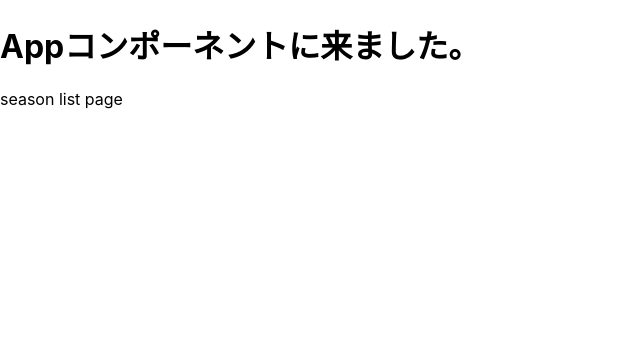
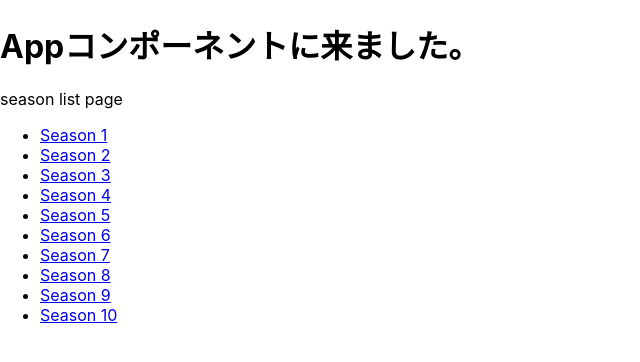
Before and after one commit to Takapy1/FriendsEngApp-frontend-react, a React (Create React App) app: page /seasons in a window 1280 px wide. Shown: the top 362 px of the page, without its empty margins (0-640 px from the left). Built offline with nearby package versions, Linux system fonts and the light colour scheme.

Commit message:
[fix] episodeList and SeasonList adding links

```diff
--- a/package.json
+++ b/package.json
@@ -6,6 +6,7 @@
     "@testing-library/jest-dom": "^5.14.1",
     "@testing-library/react": "^12.0.0",
     "@testing-library/user-event": "^13.2.1",
+    "axios": "^0.25.0",
     "react": "^17.0.2",
     "react-dom": "^17.0.2",
     "react-router-dom": "^6.2.1",
--- a/src/components/episodes/EpisodeList.jsx
+++ b/src/components/episodes/EpisodeList.jsx
@@ -1,8 +1,37 @@
-import React, { Component } from "react";
+import React, { Component, useEffect, useState } from "react";
+import axios from 'axios'
+import { Link, useParams } from "react-router-dom";
 
 export const EpisodeList = () => {
+  const [numEpisodes, setNumEpisodes] = useState();
+  const [links, setLinks] = useState([]);
+  const seasonId = useParams().id;
+  console.log(useParams);
+
+  useEffect( () => {
+    axios.get(process.env.REACT_APP_SERVER_URL + `/api/v1/seasons/${seasonId}/episodes`)
+    .then(res => {
+      console.log(res.data.data.length);
+      setNumEpisodes(res.data.data.length);
+      setLinks([...Array(numEpisodes).keys()]);
+    })
+    .catch(e => {
+      console.log(e);
+    });
+  }, [])
 
   return (
-    <><p>episode list page</p></>
+    <>
+      <h1>Season {seasonId}, Episode一覧</h1>
+      <div>
+        {links.map(val => {
+          return(
+            <div>
+              <Link to={`/seasons/1/episodes/${val+1}`}>Episode {val + 1}</Link>
+            </div>
+          )
+        })}
+      </div>
+    </>
   )
 }
--- a/src/components/seasons/SeasonList.jsx
+++ b/src/components/seasons/SeasonList.jsx
@@ -1,8 +1,24 @@
 import React, { Component } from "react";
+import { Link } from "react-router-dom";
 
 export const SeasonList = () => {
 
   return (
-    <><p>season list page</p></>
+    <>
+      <p>season list page</p>
+
+      <ul>
+        <li><Link to={'/seasons/1/episodes'}>Season 1</Link></li>
+        <li><Link to={'/seasons/2/episodes'}>Season 2</Link></li>
+        <li><Link to={'/seasons/3/episodes'}>Season 3</Link></li>
+        <li><Link to={'/seasons/4/episodes'}>Season 4</Link></li>
+        <li><Link to={'/seasons/5/episodes'}>Season 5</Link></li>
+        <li><Link to={'/seasons/6/episodes'}>Season 6</Link></li>
+        <li><Link to={'/seasons/7/episodes'}>Season 7</Link></li>
+        <li><Link to={'/seasons/8/episodes'}>Season 8</Link></li>
+        <li><Link to={'/seasons/9/episodes'}>Season 9</Link></li>
+        <li><Link to={'/seasons/10/episodes'}>Season 10</Link></li>
+      </ul>
+    </>
   )
 }
```
Also changed, not shown: src/components/episodes/ShowEpisode.jsx (+13 -1 lines), 1 other file (tests, documents, lock files or other folders).
